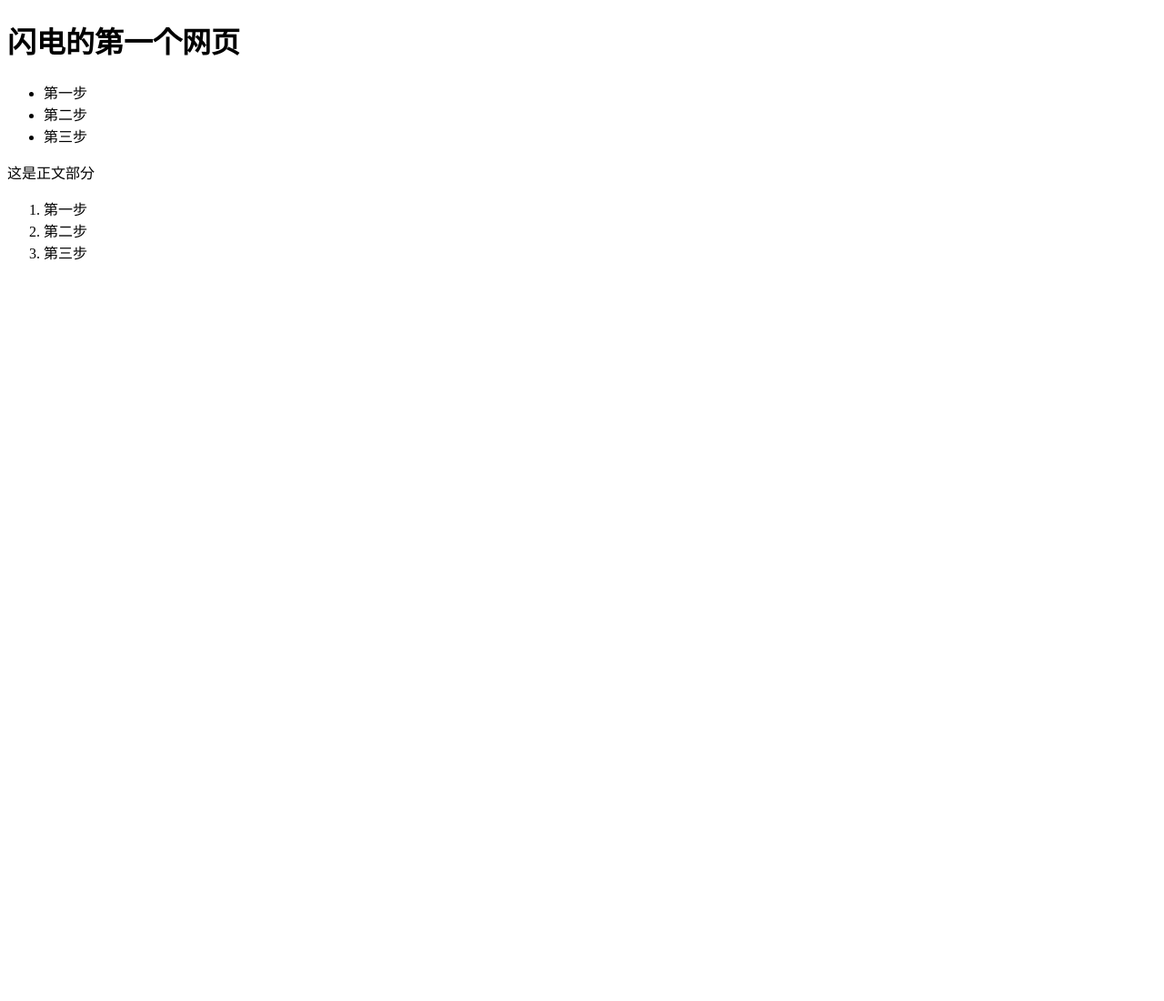
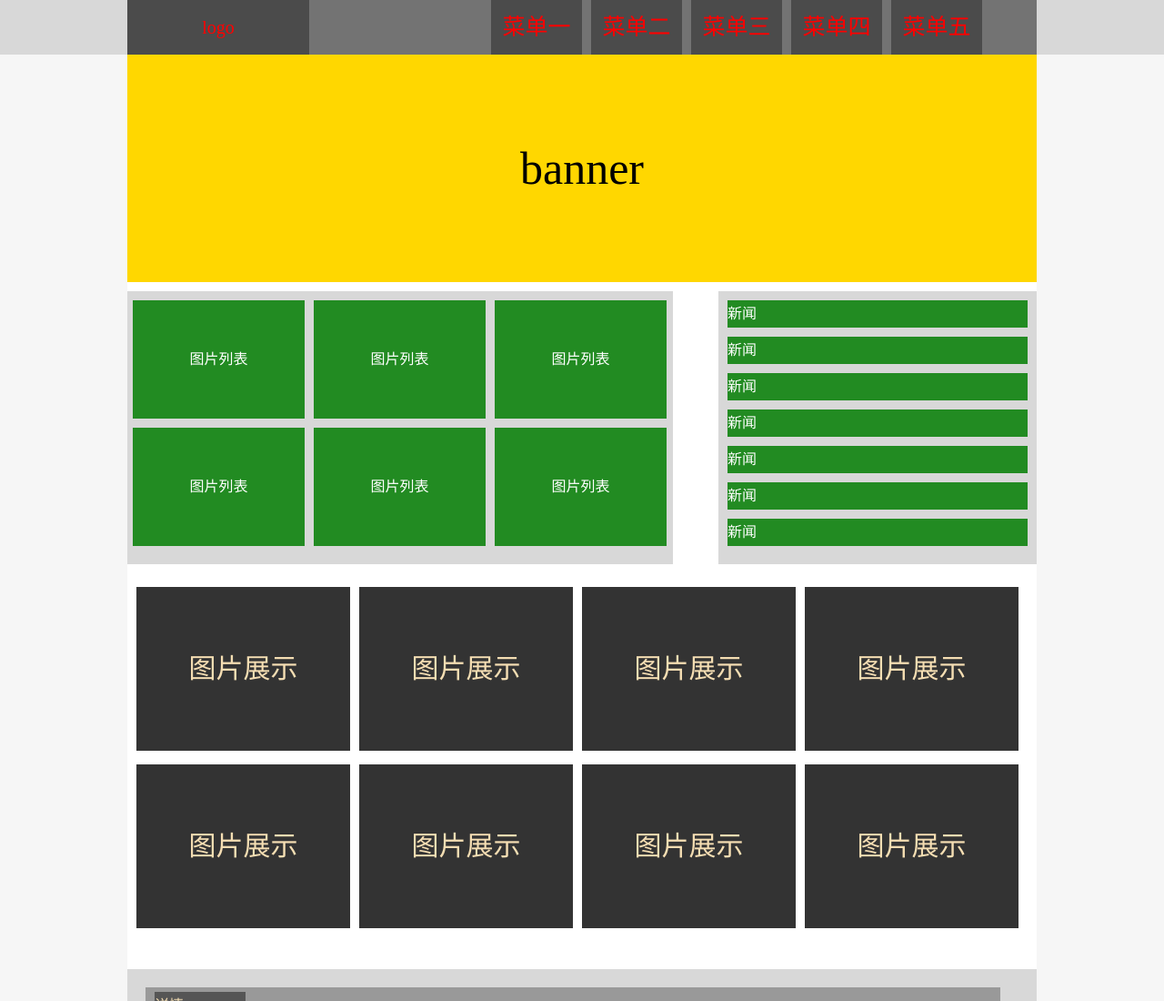
Before and after one commit to shandian1121/shandian1121.github.io, a plain HTML site: page index.html in a window 1280 px wide. Shown: the top 1100 px of the page at 91% size. Before the commit the page ends 800 px from the top, so only its background shows below. Drawn offline with Linux system fonts and the light colour scheme.

Commit message:
Update index.html

```diff
--- a/index.html
+++ b/index.html
@@ -2,22 +2,80 @@
 <html>
 	<head>
 		<meta charset="UTF-8">
-    <title>闪电的网站</title>
+		<title>海贼王</title>
+		<link rel="stylesheet" type="text/css" href="buju.css"/>
 	</head>
 	<body>
-    <h1>闪电的第一个网页</h1>
-    <table>
+		<div class="wrap">
+			<div class="top">
+				<div class="top_center">
+					<div class="logo">logo</div>
+					<div class="nav">
 						<ul>
-        <li>第一步</li>
-        <li>第二步</li>
-        <li>第三步</li>
+							<li>菜单一</li>
+							<li>菜单二</li>
+							<li>菜单三</li>
+							<li>菜单四</li>
+							<li>菜单五</li>
 						</ul>
-      <p>这是正文部分</p>
-      <ol>
-        <li>第一步</li>
-        <li>第二步</li>
-        <li>第三步</li>
-      </ol>
-    </table>
+					</div>
+				</div>
+			</div>
+			<div class="main">
+				<div class="banner">banner</div>
+				<div class="main_con">
+					<div class="list">
+						<div class="pic_list">
+							<div class="pic_list_big">
+								<div class="pic">图片列表</div>
+								<div class="pic">图片列表</div>
+								<div class="pic">图片列表</div>
+								<div class="pic">图片列表</div>
+								<div class="pic">图片列表</div>
+								<div class="pic">图片列表</div>
+							</div>
+						</div>
+						<div class="new_list">
+							<ul>
+								<li>新闻</li>
+								<li>新闻</li>
+								<li>新闻</li>
+								<li>新闻</li>
+								<li>新闻</li>
+								<li>新闻</li>
+								<li>新闻</li>
+							</ul>
+						</div>
+					</div>
+					<div class="pic_show">
+						<div class="con">图片展示</div>
+						<div class="con">图片展示</div>
+						<div class="con">图片展示</div>
+						<div class="con">图片展示</div>
+						<div class="con">图片展示</div>
+						<div class="con">图片展示</div>
+						<div class="con">图片展示</div>
+						<div class="con">图片展示</div>
+					</div>
+					<div class="contant">
+						<div class="con">
+							<div class="title">详情</div>
+							<div class="word">今天的天气真好啊！</div>
+						</div>
+						<div class="con">
+							<div class="title">详情</div>
+							<div class="word">明天的天气应该也很好！</div>
+						</div>
+						<div class="con">
+							<div class="title">详情</div>
+							<div class="word">这几天的天气应该都挺好的！</div>
+						</div>
+					</div>
+				</div>
+			</div>
+			<div class="bottom">
+				<div class="bottom_con">底部</div>
+			</div>
+		</div>
 	</body>
 </html>
```
Lines whose indentation alone changed are shown as unchanged.
